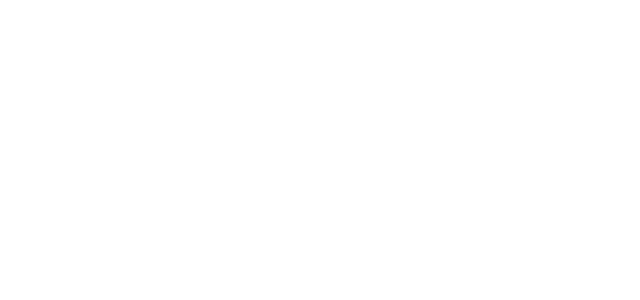
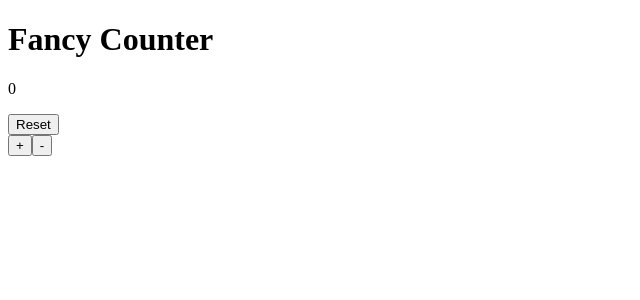
Before and after one commit to cookingnoob/fancy-counter, a React (Vite) app: page / in a window 1280 px wide. Shown: the top 300 px of the page, without its empty margins (0-640 px from the left). Built offline with nearby package versions, Linux system fonts and the light colour scheme.

Commit message:
add html structure to project

```diff
--- a/src/App.jsx
+++ b/src/App.jsx
@@ -1,5 +1,17 @@
 function App() {
-  return;
+  return (
+    <main>
+      <div>
+        <h1>Fancy Counter</h1>
+        <p>0</p>
+        <button>Reset</button>
+        <div>
+          <button>+</button>
+          <button>-</button>
+        </div>
+      </div>
+    </main>
+  );
 }
 
 export default App;
```
